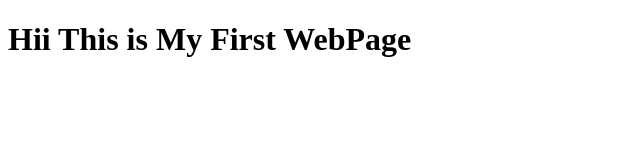
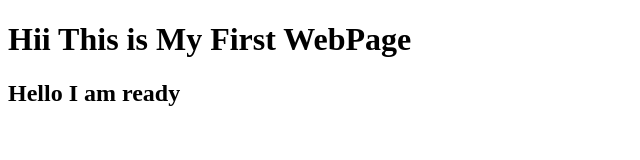
Before and after one commit to amanbidlan/First_repo, a plain HTML site: page index.html in a window 1280 px wide. Shown: the whole page, without its empty margins (0-640 px from the left). Drawn offline with Linux system fonts and the light colour scheme.

Commit message:
line add

```diff
--- a/index.html
+++ b/index.html
@@ -7,5 +7,7 @@
 </head>
 <body>
     <h1>Hii This is My First WebPage</h1>
+    <h2>Hello I am ready</h2>
+
 </body>
 </html>
```
